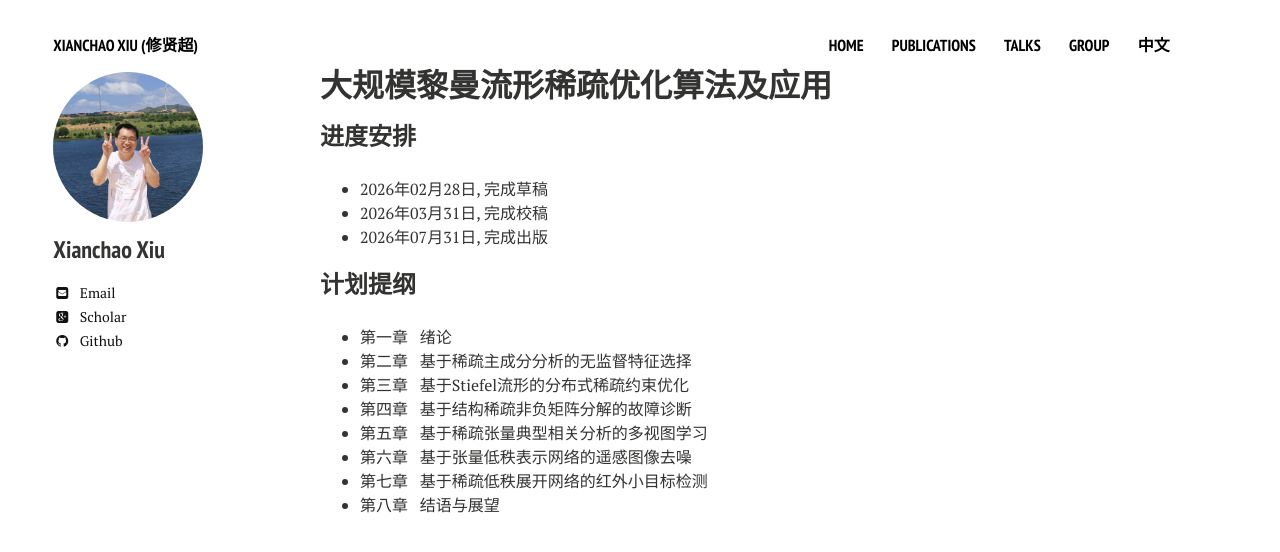
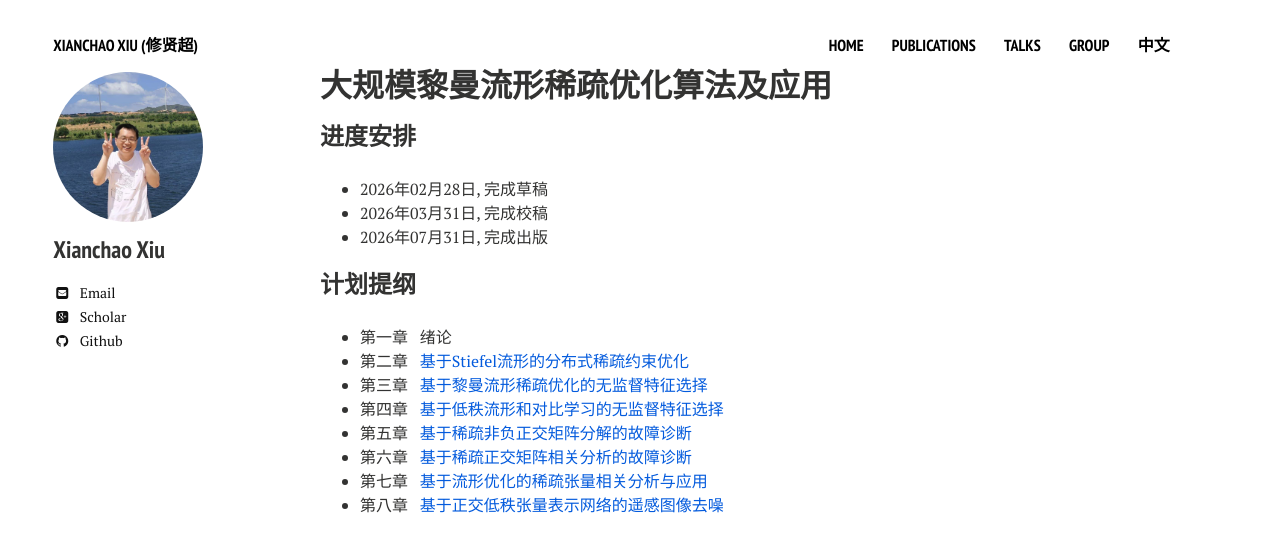
Before and after one commit to xianchaoxiu/xianchaoxiu.github.io, a Jekyll site: the page built from chinese/book/OPT/index.md, in a window 1280 px wide. Shown: the top 552 px of the page. Built offline with Jekyll 4.4.1, drawn with Linux system fonts in a browser that asks for light colours; nearby versions of some CDN libraries.

Commit message:
Update index.md

```diff
--- a/chinese/book/OPT/index.md
+++ b/chinese/book/OPT/index.md
@@ -13,10 +13,10 @@ share: false
 
 ### 计划提纲
 * 第一章 &nbsp;  绪论<br>
-* 第二章 &nbsp;  基于稀疏主成分分析的无监督特征选择 <br>
-* 第三章 &nbsp;  基于Stiefel流形的分布式稀疏约束优化<br>
-* 第四章 &nbsp;  基于结构稀疏非负矩阵分解的故障诊断<br>
-* 第五章 &nbsp;  基于稀疏张量典型相关分析的多视图学习<br>
-* 第六章 &nbsp;  基于张量低秩表示网络的遥感图像去噪<br>
-* 第七章 &nbsp;  基于稀疏低秩展开网络的红外小目标检测<br>
-* 第八章 &nbsp;  结语与展望<br>
+* 第二章 &nbsp;  <a href="https://doi.org/10.1016/j.neucom.2024.128267" class="textlink" target="_blank"> 基于Stiefel流形的分布式稀疏约束优化 </a> <br>
+* 第三章 &nbsp;  <a href="https://doi.org/10.1109/TIP.2025.3620667" class="textlink" target="_blank"> 基于黎曼流形稀疏优化的无监督特征选择 </a> <br>
+* 第四章 &nbsp;  <a href="https://kns.cnki.net/kcms2/article/abstract?v=e_WjztTC4N0Z832a-bbzgdfGaZqegXeziR4mPpFe0A1ROQtRv8ba_BSLdRJqYhdrWzhvxs5NJ2O3SOWWMfU0FulX9LypoPkOg34ECqIZ1YDAiTz9p7_NUzLuG3aP698ALezyek3yh7yCM9L1er33sRDx01vji4IFd-a5be0Mbbc=&uniplatform=NZKPT" class="textlink" target="_blank"> 基于低秩流形和对比学习的无监督特征选择 </a> <br>
+* 第五章 &nbsp;  <a href="https://doi.org/10.1109/TIM.2023.3241990" class="textlink" target="_blank"> 基于稀疏非负正交矩阵分解的故障诊断 </a> <br>
+* 第六章 &nbsp;  <a href="https://doi.org/10.1109/TNNLS.2022.3201881" class="textlink" target="_blank"> 基于稀疏正交矩阵相关分析的故障诊断 </a> <br>
+* 第七章 &nbsp;  <a href="https://doi.org/10.1109/TCSVT.2025.3642736" class="textlink" target="_blank"> 基于流形优化的稀疏张量相关分析与应用 </a> <br>
+* 第八章 &nbsp;  <a href="https://doi.org/10.1016/j.patcog.2025.112496" class="textlink" target="_blank"> 基于正交低秩张量表示网络的遥感图像去噪</a> <br>
```
